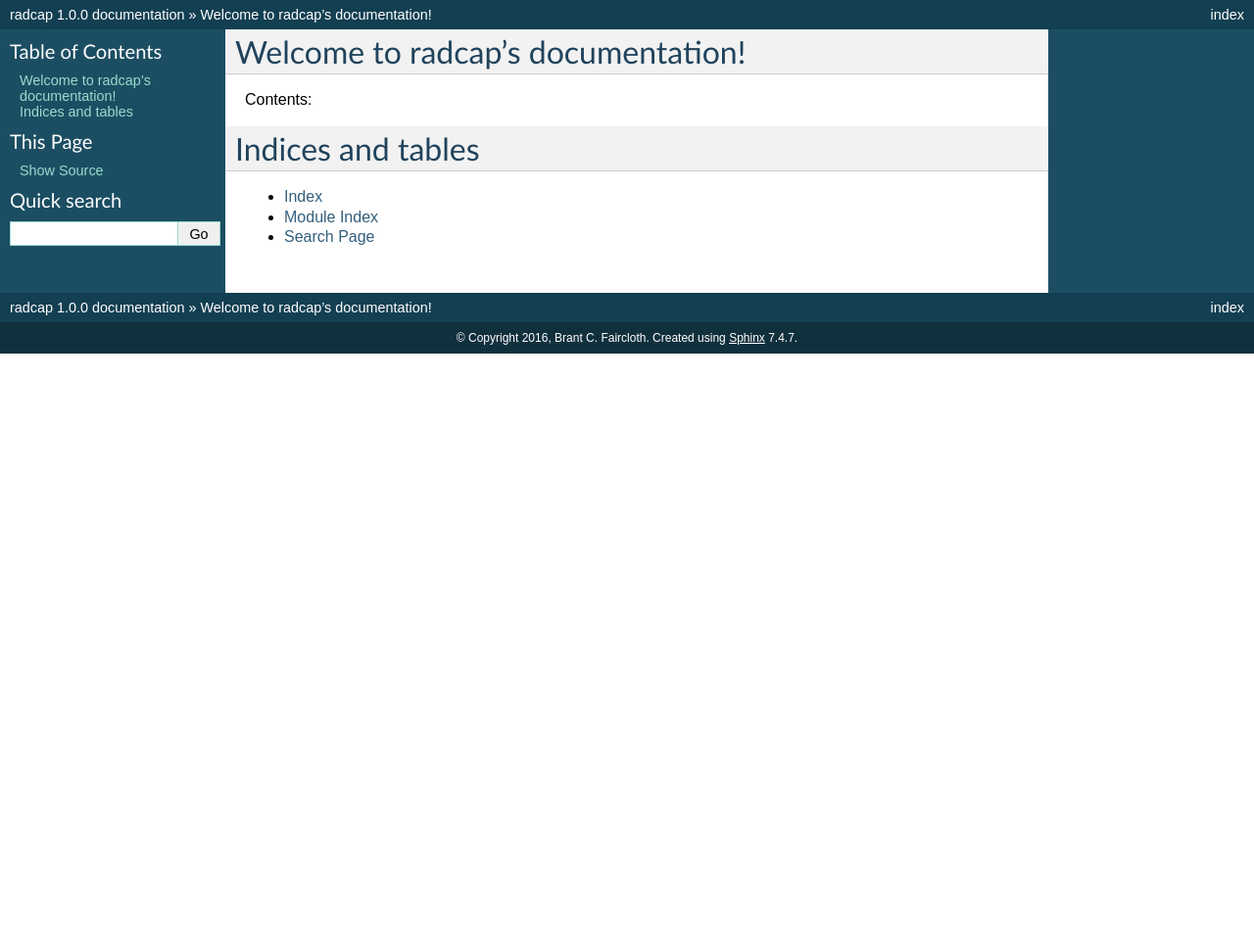
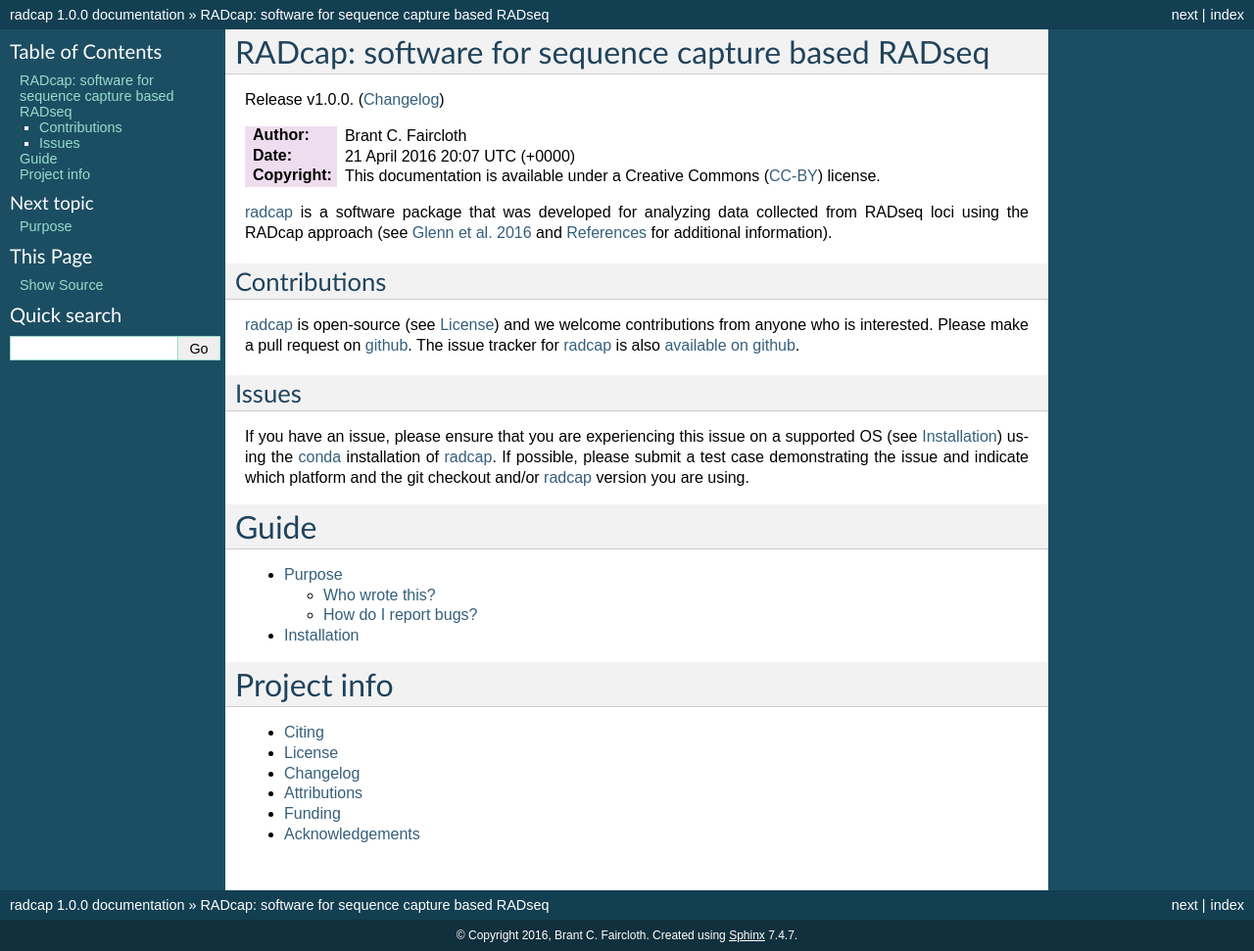
Before and after one commit to faircloth-lab/radcap, a Sphinx documentation site: the page built from docs/index.rst, in a window 1280 px wide. Shown: the whole page at 98% size. Built offline with Sphinx 7.4.7, drawn with Linux system fonts in a browser that asks for light colours; before the commit the page ends 900 px from its top, so only the background shows below that.

Commit message:
adding docs

```diff
--- /dev/null
+++ b/docs/changelog.rst
@@ -0,0 +1,9 @@
+..  _Changelog:
+
+Changelog
+=========
+
+v1.0 (April 2016)
+-----------------
+
+* initial release
--- /dev/null
+++ b/docs/global.rst
@@ -0,0 +1,26 @@
+.. _anaconda: http://docs.continuum.io/anaconda/install.html
+.. _bcl2fastq: https://support.illumina.com/downloads/bcl2fastq_conversion_software_184.ilmn
+.. _Casava: http://support.illumina.com/sequencing/sequencing_software/casava.ilmn
+.. _CC-BY: http://creativecommons.org/licenses/by/4.0/
+.. _CLI: http://en.wikipedia.org/wiki/Command-line_interface
+.. _conda: http://docs.continuum.io/conda/
+.. _FastQC: http://www.bioinformatics.babraham.ac.uk/projects/fastqc/
+.. _fastx-toolkit: http://hannonlab.cshl.edu/fastx_toolkit/
+.. _github: https://github.com/faircloth-lab/radcap
+.. _gzip: http://www.gzip.org/
+.. _HiSeq: http://www.illumina.com/systems/hiseq_2500_1500.ilmn
+.. _IDTDNA: http://www.idtdna.com/site
+.. _Illumina: http://www.illumina.com/
+.. _miniconda: http://repo.continuum.io/miniconda/
+.. _MYcroarray: http://mycroarray.com/
+.. _MiSeq: http://www.illumina.com/systems/miseq.ilmn
+.. _multiprocessing: http://docs.python.org/2/library/multiprocessing.html
+.. _Python: http://www.python.org
+.. _RAD-seq: http://en.wikipedia.org/wiki/Restriction_site_associated_DNA_markers
+.. _radcap: https://github.com/faircloth-lab/radcap
+.. _screen: http://www.gnu.org/software/screen/
+.. _stacks: http://catchenlab.life.illinois.edu/stacks/
+.. _tmux: http://tmux.sourceforge.net/
+.. _unittests: http://en.wikipedia.org/wiki/Unit_testing
+.. _virtualenv: http://www.virtualenv.org/
+.. _`Glenn et al. 2016`: http://dx.doi.org/10.1101/044651
--- a/docs/index.rst
+++ b/docs/index.rst
@@ -3,19 +3,57 @@
    You can adapt this file completely to your liking, but it should at least
    contain the root `toctree` directive.
 
-Welcome to radcap's documentation!
-==================================
+.. include:: global.rst
+.. |date| date:: %d %B %Y %H:%M %Z (%z)
 
-Contents:
+RADcap:  software for sequence capture based RADseq
+======================================================
+
+Release v\ |version|. (:ref:`Changelog`)
+
+:Author: Brant C. Faircloth
+:Date: |date|
+:Copyright: This documentation is available under a Creative Commons (`CC-BY`_) license.
+
+radcap_ is a software package that was developed for analyzing data collected
+from RADseq loci using the RADcap approach (see `Glenn et al. 2016`_ and
+:ref:`References` for additional information).
+
+Contributions
+--------------
+
+radcap_ is open-source (see :ref:`License`) and we welcome contributions from
+anyone who is interested.  Please make a pull request on github_.  The issue
+tracker for radcap_ is also `available on github <https://github.com/faircloth-
+lab/radcap/issues>`_.
+
+Issues
+------
+
+If you have an issue, please ensure that you are experiencing this issue on a
+supported OS (see :ref:`Installation`) using the conda_ installation of
+radcap_.  If possible, please submit a test case demonstrating the issue and
+indicate which platform and the git checkout and/or radcap_ version you are
+using.
+
+
+Guide
+=====
 
 .. toctree::
    :maxdepth: 2
 
+   purpose
+   installation
 
+Project info
+============
+.. toctree::
+   :maxdepth: 1
 
-Indices and tables
-==================
-
-* :ref:`genindex`
-* :ref:`modindex`
-* :ref:`search`
+   citing
+   license
+   changelog
+   attributions
+   funding
+   ack
--- /dev/null
+++ b/docs/license.rst
@@ -0,0 +1,49 @@
+.. include:: global.rst
+
+..  _License:
+
+License
+=========
+
+Documentation
+*************
+
+The documentation for radcap_ is available under a `CC-BY (2.0)
+<http://creativecommons.org/licenses/by/2.0/>`_ license.  This license gives you
+permission to copy, distribute, and trasmit the work as well as to adapt the
+work or use this work for commercial purposes, under the condition that you must
+attribute the work to the author(s).
+
+If you use this documentation or the radcap_ software for your own research,
+please cite both the software and (Glenn et al. 2016).  See the Citing
+section for more detail.
+
+Software
+********
+
+Copyright (c) 2016, Brant C. Faircloth All rights reserved.
+
+Redistribution and use in source and binary forms, with or without
+modification, are permitted provided that the following conditions are met:
+
+* Redistributions of source code must retain the above copyright notice, this
+  list of conditions and the following disclaimer.
+
+* Redistributions in binary form must reproduce the above copyright notice,
+  this list of conditions and the following disclaimer in the documentation
+  and/or other materials provided with the distribution.
+
+* Neither the name of the University of California, Los Angeles nor the names
+  of its contributors may be used to endorse or promote products derived from
+  this software without specific prior written permission.
+
+THIS SOFTWARE IS PROVIDED BY THE COPYRIGHT HOLDERS AND CONTRIBUTORS "AS IS"
+AND ANY EXPRESS OR IMPLIED WARRANTIES, INCLUDING, BUT NOT LIMITED TO, THE
+IMPLIED WARRANTIES OF MERCHANTABILITY AND FITNESS FOR A PARTICULAR PURPOSE ARE
+DISCLAIMED. IN NO EVENT SHALL THE COPYRIGHT OWNER OR CONTRIBUTORS BE LIABLE
+FOR ANY DIRECT, INDIRECT, INCIDENTAL, SPECIAL, EXEMPLARY, OR CONSEQUENTIAL
+DAMAGES (INCLUDING, BUT NOT LIMITED TO, PROCUREMENT OF SUBSTITUTE GOODS OR
+SERVICES; LOSS OF USE, DATA, OR PROFITS; OR BUSINESS INTERRUPTION) HOWEVER
+CAUSED AND ON ANY THEORY OF LIABILITY, WHETHER IN CONTRACT, STRICT LIABILITY,
+OR TORT (INCLUDING NEGLIGENCE OR OTHERWISE) ARISING IN ANY WAY OUT OF THE USE
+OF THIS SOFTWARE, EVEN IF ADVISED OF THE POSSIBILITY OF SUCH DAMAGE.
--- /dev/null
+++ b/docs/purpose.rst
@@ -0,0 +1,29 @@
+.. include:: global.rst
+
+Purpose
+=======
+
+
+Who wrote this?
+---------------
+
+This documentation was written primarily by Brant Faircloth
+(http://faircloth-lab.org). Brant is also responsible for the development of
+most of the radcap_ code.  Bugs within the code are usually his.
+
+You can find additional authors and contributors in the :ref:`Attributions`
+section.
+
+How do I report bugs?
+----------------------
+
+To report a bug, please post an issue to
+https://github.com/faircloth-lab/radcap/issues.  Please also ensure that you
+are using one of the "supported" platforms:
+
+- Apple OSX 10.9.x
+- CentOS 6.x
+- Ubuntu 14.04 LTS
+
+and that you have installed radcap_ and dependencies using conda_ as described
+in the :ref:`Installation` section.
```
Also changed, not shown: docs/ack.rst (added, +11 -0 lines), docs/attributions.rst (added, +26 -0 lines), docs/citing.rst (added, +25 -0 lines), docs/funding.rst (added, +26 -0 lines), docs/installation.rst (added, +9 -0 lines), 1 other file.
